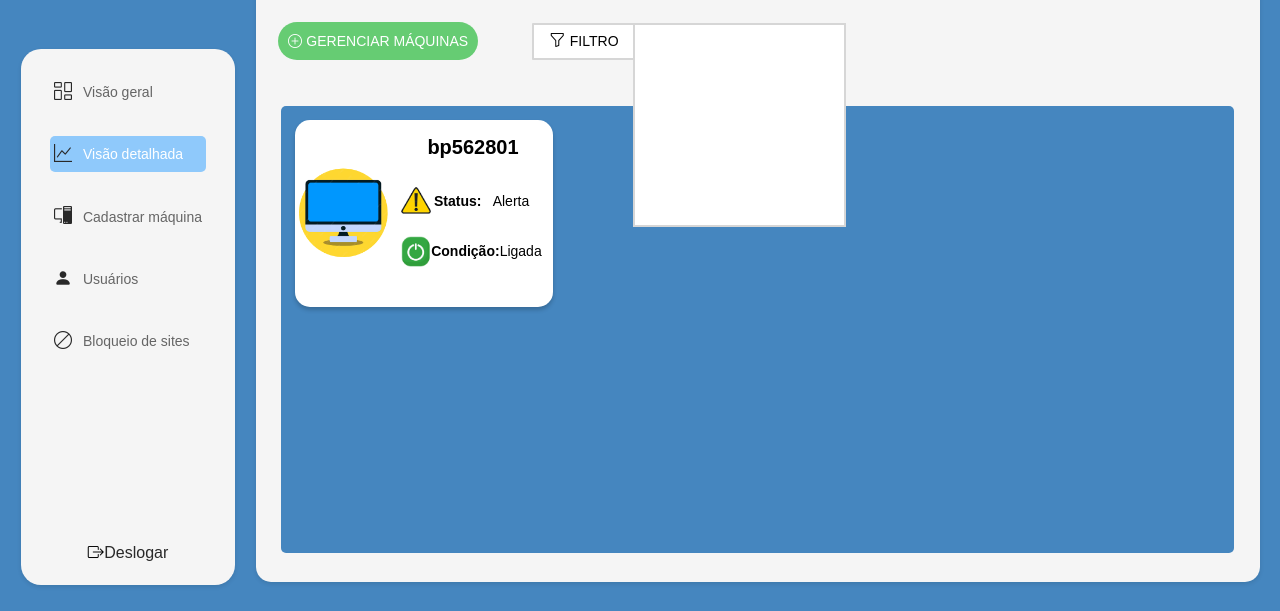
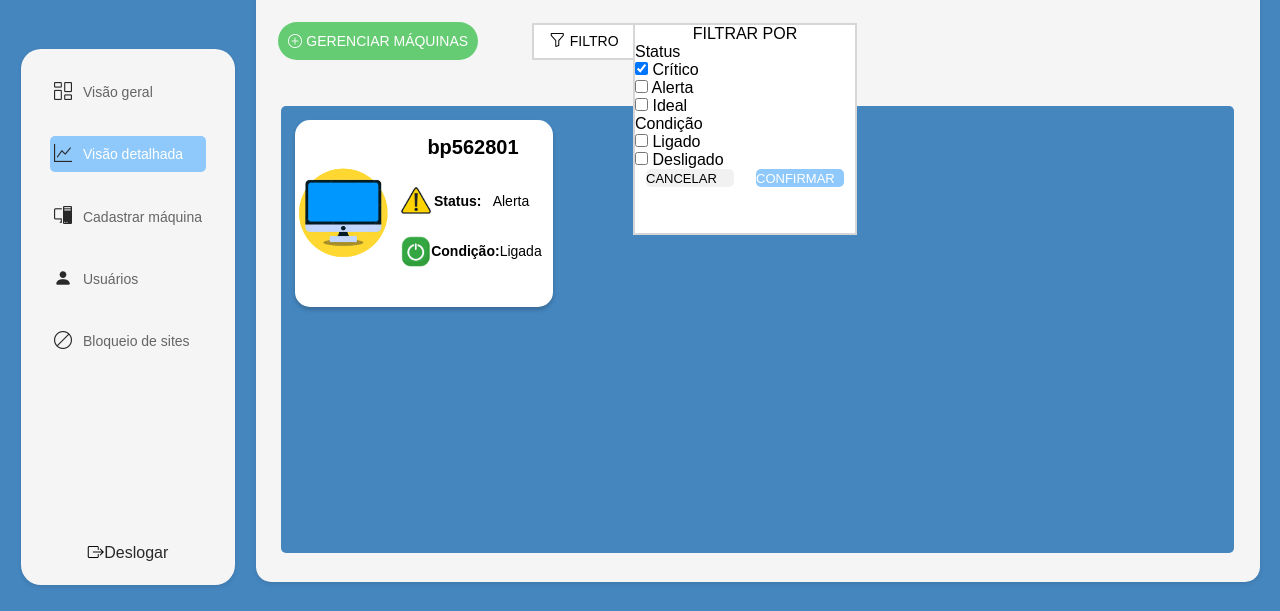
Before and after one commit to CareTech0/aplicacao-web, a website: page web-data-viz/site/public/dashboard/dashboard.html in a window 1280 px wide. Shown: the part 189-800 px from the top of the page. Drawn offline with nearby package versions, Linux system fonts and the light colour scheme.

Commit message:
estrutura do filtro finalizada, falta estilizar

```diff
--- a/web-data-viz/site/public/css/dashboard.css
+++ b/web-data-viz/site/public/css/dashboard.css
@@ -16,6 +16,7 @@ body {
   --cor-cinza: #d6d6d6;
   --cor-cinzaclaro: #f1f1f1;
   --cor-verde: #66cc73;
+  --azul-claro: #8fc9fb;
 }
 
 .container-bread {
@@ -459,8 +460,8 @@ body {
 
 .container-filtro {
   z-index: 2;
-  width: 209px;
-  height: 200px;
+  width: 220px;
+  height: 208px;
   top: 212px;
   position: absolute;
   left: 633px;
@@ -473,6 +474,69 @@ body {
   z-index: 2;
   position: absolute;
   border: var(--cor-cinza) solid 2px;
+  flex-direction: column;
+}
+
+.box-do-filtro {
+  width: 100%;
+  display: flex;
+  justify-content: center;
+  align-items: center;
+}
+
+.box-botoes-filtro {
+  display: flex;
+  width: 100%;
+  display: flex;
+  width: 100%;
+  justify-content: space-around;
+}
+
+.opcoes-filtro {
+  display: flex;
+  flex-direction: column;
+}
+
+.titulofilter {
+}
+
+.checkboxfilters {
+  display: flex;
+  flex-direction: column;
+  width: 100%;
+}
+
+.container-checkbox {
+
+}
+
+
+.checkbox {
+  background-color: #eee;
+  border: 1px solid #ccc;
+}
+
+.botao-cancelar {
+  background-color: var(--cor-cinzaclaro);
+  border-radius: 5px;
+  cursor: pointer;
+  width: 40%;
+}
+
+.conteudo-botao > span {
+  font-size: 13px;
+}
+
+.botao-confirmar {
+  background-color: #8fc9fb;
+  border-radius: 5px;
+  width: 40%;
+  cursor: pointer;
+}
+
+.conteudo-botao-confirmar > span {
+  color: white;
+  font-size: 13px;
 }
 
 .flexbotao {
@@ -542,7 +606,6 @@ body {
   justify-content: center;
   align-items: center;
   width: 100%;
-
 }
 
 .box-informacoes {
@@ -555,22 +618,22 @@ body {
 
 .caixa-status {
   display: flex;
-    align-items: start;
-    font-size: 14px;
-    width: 95%;
-    justify-content: space-evenly;
+  align-items: start;
+  font-size: 14px;
+  width: 95%;
+  justify-content: space-evenly;
 }
 
 .imagemstatus {
   width: 30px;
 }
 
-
 .imagemcondicao {
   width: 30px;
 }
 
-#condicao, #status {
+#condicao,
+#status {
   font-weight: 500;
 }
 
@@ -609,7 +672,6 @@ body {
   display: flex;
   align-items: center;
   width: 62%;
-
 }
 
 .patrimonio-titulo {
--- a/web-data-viz/site/public/dashboard/dashboard.html
+++ b/web-data-viz/site/public/dashboard/dashboard.html
@@ -131,7 +131,63 @@
                         </div>
                         <div class="container-filtro">
                             <div class="fundo-filtro">
+                                <div class="box-do-filtro">
+                                    <span>FILTRAR POR</span>
+                                </div>
 
+                                <div class="opcoes-filtro">
+
+                                    <div class="titulofilter">
+                                        <span>Status</span>
+                                    </div>
+
+                                    <div class="checkboxfilters">
+                                        <label class="container-checkbox">
+                                            <input type="checkbox" checked="checked"> Crítico
+
+                                        </label>
+                                        <label class="container-checkbox">
+                                            <input type="checkbox"> Alerta
+
+                                        </label>
+                                        <label class="container-checkbox">
+                                            <input type="checkbox"> Ideal
+
+                                        </label>
+                                    </div>
+
+
+                                    <div class="titulofilter">
+                                        <span>Condição</span>
+                                    </div>
+                                    <div class="checkboxfilters">
+                                        <label class="container-checkbox">
+                                            <input type="checkbox"> Ligado
+
+                                        </label>
+                                        <label class="container-checkbox">
+                                            <input type="checkbox"> Desligado
+
+                                        </label>
+                                    </div>
+                                </div>
+
+                                <div class="box-botoes-filtro">
+                                    <div class="botao-cancelar">
+                                        <div class="conteudo-botao">
+                                            <span>
+                                                CANCELAR
+                                            </span>
+                                        </div>
+                                    </div>
+                                    <div class="botao-confirmar">
+                                        <div class="conteudo-botao-confirmar">
+                                            <span>
+                                                CONFIRMAR
+                                            </span>
+                                        </div>
+                                    </div>
+                                </div>
                             </div>
                         </div>
                     </div>
```
